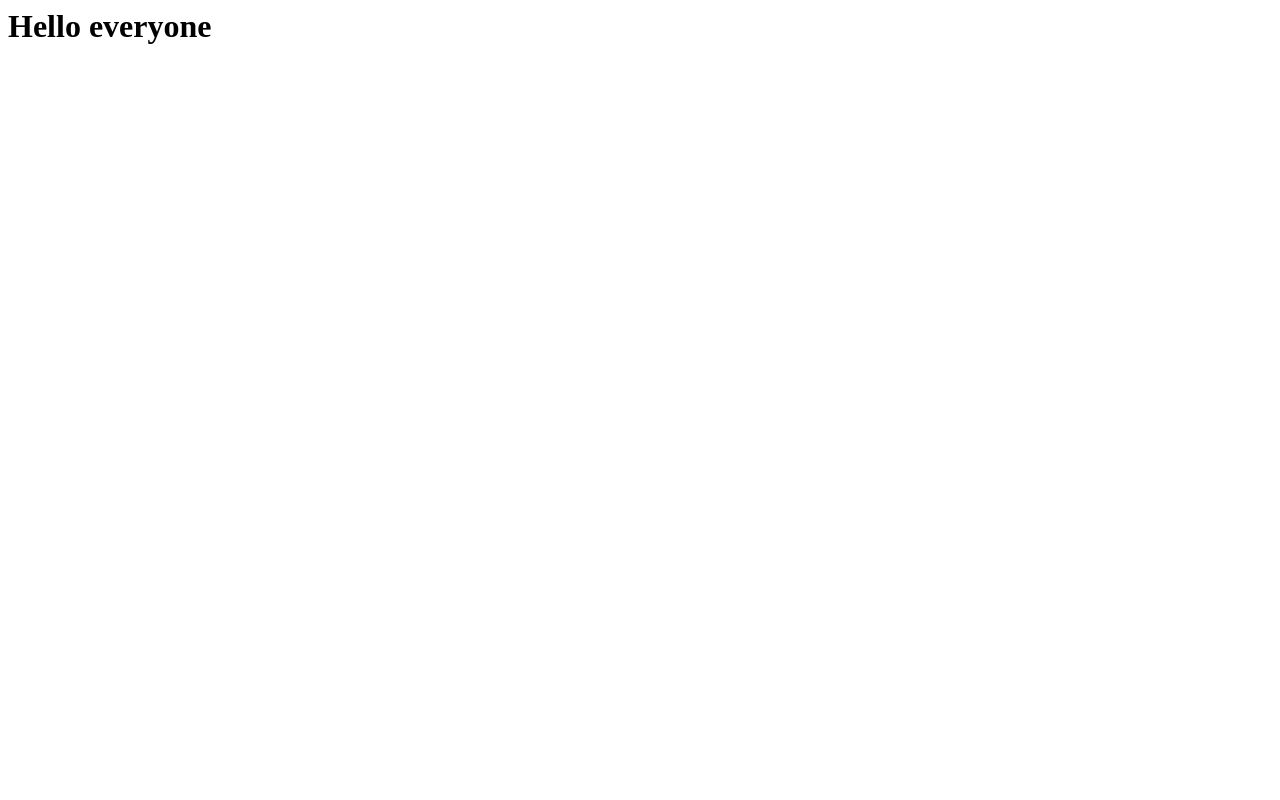
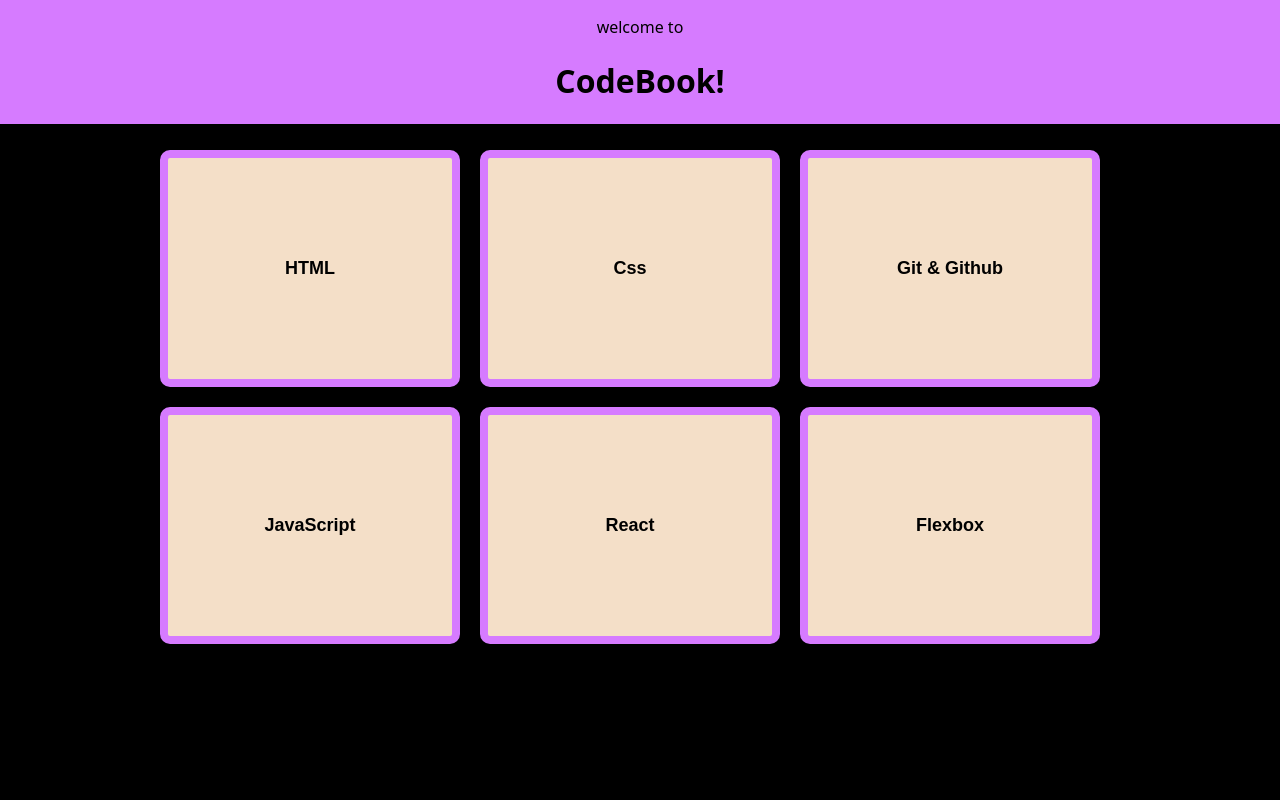
Before and after one commit to irhsayeJ/CodeBook, a plain HTML site: page index.html in a window 1280 px wide. Shown: the top 800 px of the page. Drawn offline with Linux system fonts and the light colour scheme.

Commit message:
add script.js

```diff
--- a/index.html
+++ b/index.html
@@ -1 +1,43 @@
-<h1>Hello everyone</h1>
+<!DOCTYPE html>
+<html lang="en">
+  <head>
+    <meta charset="UTF-8" />
+    <meta name="viewport" content="width=device-width, initial-scale=1.0" />
+    <title>CodeBook</title>
+    <link rel="stylesheet" href="style.css" />
+  </head>
+  <body>
+    <header>
+      <p>welcome to</p>
+      <h1>CodeBook!</h1>
+    </header>
+    <div class="container">
+      <div class="wrapper">
+        <div class="col" id="col-1">
+          <button id="b1">HTML</button>
+          <button id="b2">Css</button>
+          <button id="b3">Git & Github</button>
+        </div>
+        <div class="col" id="col-2">
+          <button id="b4">JavaScript</button>
+          <button id="b5">React</button>
+          <button id="b6">Flexbox</button>
+        </div>
+      </div>
+    </div>
+    <div class="container">
+      <div class="wrapper">
+        <div class="col" id="col-1">
+          <button id="bb1">MongoDb</button>
+          <button id="bb2">Express</button>
+          <button id="bb3">Node</button>
+        </div>
+        <div class="col" id="col-2">
+          <button id="bb4">..</button>
+          <button id="bb5">..</button>
+          <button id="bb6">..</button>
+        </div>
+      </div>
+    </div>
+  </body>
+</html>
--- /dev/null
+++ b/style.css
@@ -0,0 +1,52 @@
+body {
+  font-family: system-ui;
+  text-align: center;
+  background-color: #000000;
+  color: white;
+  width: 100%;
+  margin: 0;
+}
+
+header {
+  position: fixed;
+  margin: 0;
+  width: 100%;
+  color: black;
+  top: 0;
+  background-color: #d67bff; /* Change the background color to distinguish the header */
+  z-index: 1000; /* Added to ensure the header stays above other content */
+}
+
+.container {
+  margin-top: 150px;
+  width: inherit;
+
+  display: flex;
+  flex-direction: column;
+}
+
+.wrapper {
+  width: inherit;
+}
+.col {
+  display: flex;
+  width: inherit;
+  flex-direction: row;
+  justify-content: center;
+  align-items: center;
+}
+button {
+  margin-left: 0;
+  margin-right: 20px;
+  margin-bottom: 20px;
+  text-align: center;
+  padding: 100px 0;
+  font-weight: bolder;
+  font-size: large;
+  border: none;
+  border-radius: 10px;
+  width: 300px;
+  cursor: pointer;
+  background-color: #f4dfc8;
+  border: 8px solid #d67bff;
+}
```
Also changed, not shown: script.js (added).
